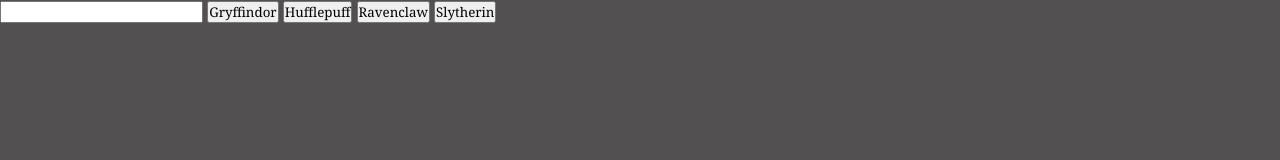
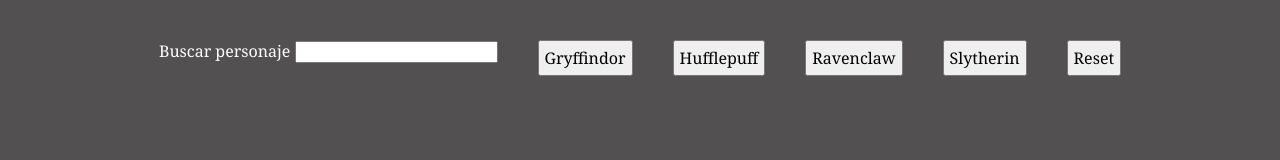
Before and after one commit to Nevet0128/API-Harry-Potter, a website: page index.html in a window 1280 px wide. Drawn offline with Linux system fonts and the light colour scheme; no server answers.

Commit message:
Se han añadido estilos a las clases y etiquetas

```diff
--- a/index.html
+++ b/index.html
@@ -9,11 +9,17 @@
 <body>
   <characters-component></characters-component>
 
-  <input type="text" id="search-bar">
-  <button id="Gryffindor">Gryffindor</button>
-  <button id="Hufflepuff">Hufflepuff</button>
-  <button id="Ravenclaw">Ravenclaw</button>
-  <button id="Slytherin">Slytherin</button>
+  <header>
+    <div>
+      <span>Buscar personaje</span>
+    <input type="text" id="search-bar">
+    </div>
+    <button class="header__button" id="Gryffindor">Gryffindor</button>
+    <button class="header__button" id="Hufflepuff">Hufflepuff</button>
+    <button class="header__button" id="Ravenclaw">Ravenclaw</button>
+    <button class="header__button" id="Slytherin">Slytherin</button>
+    <button class="header__button" id="Reset">Reset</button>
+  </header>
 
   <section id="table__characters">
   </section>
--- a/main.js
+++ b/main.js
@@ -5,7 +5,8 @@
   $Gryffindor = document.getElementById("Gryffindor"),
   $Hufflepuff = document.getElementById("Hufflepuff"),
   $Ravenclaw = document.getElementById("Ravenclaw"),
-  $Slytherin = document.getElementById("Slytherin");
+  $Slytherin = document.getElementById("Slytherin"),
+  $Reset = document.getElementById("Reset");
 
 let characterList = '';
 
@@ -89,6 +90,12 @@
           el.parentElement.style.setProperty("display", "none");
         else el.parentElement.style.setProperty("display", "flex");
   });
+  }else if (e.target == $Reset) {
+    //Mostar todas las cartas
+
+  $characterHouse.forEach((el) => {
+        el.parentElement.style.setProperty("display", "flex");
+  });
   }
 })
 
--- a/styles.css
+++ b/styles.css
@@ -9,6 +9,23 @@
   background-color: #525050;
 }
 
+span{
+  color: white;
+}
+
+header{
+  display: flex;
+  flex-direction: row;
+  justify-content: center;
+  gap: 40px;
+  padding: 40px;
+}
+
+.header__button{
+  padding: 5px;
+  font-size: medium;
+}
+
 #table__characters{
   display: flex;
   flex-direction: row;
@@ -18,7 +35,7 @@
 }
 
 .character__name{
-
+  color: black;
 }
 
 .character__alias{
@@ -34,6 +51,14 @@
   border: 2px solid black;
   width: 15%;
   border-radius: 10%;
+  gap: 15px;
+}
+
+.character__img{
+  height: 150px;
+  width: auto;
+
+  border-radius: 50%;
 }
 
 .Gryffindor{
```
